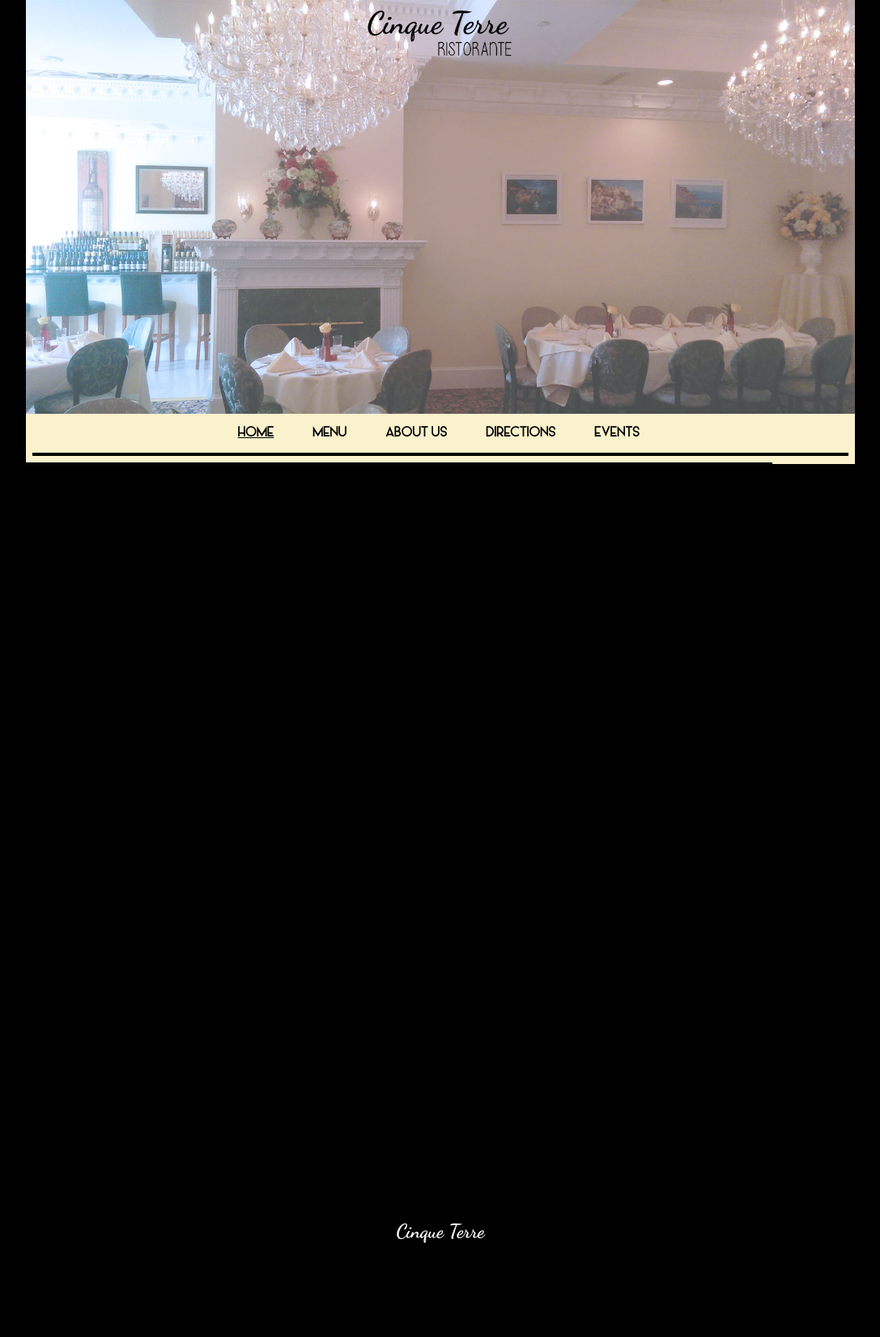
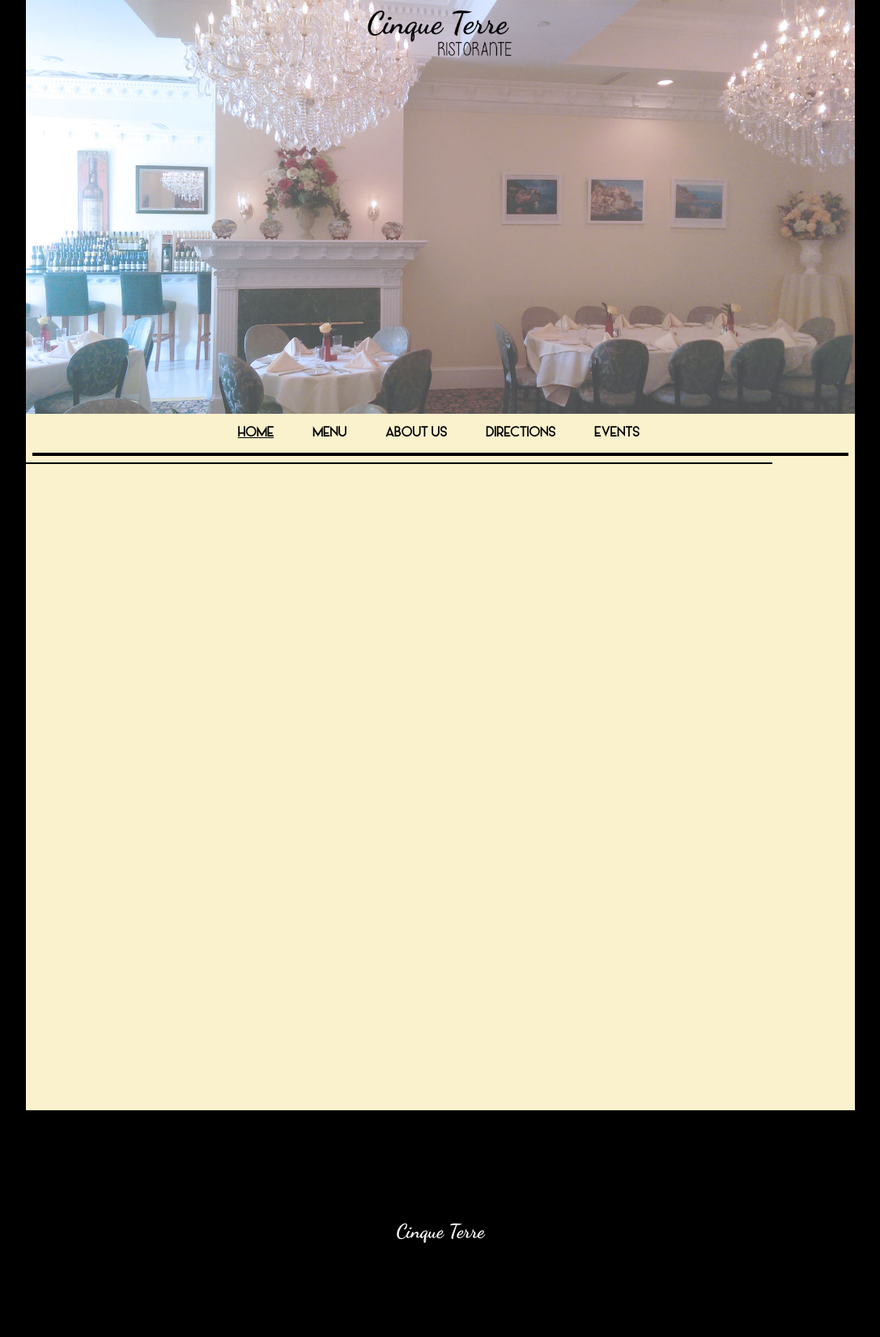
Before and after one commit to cinqueterreli/cinqueterre.github.io, a Jekyll site: the page built from 00index.html, in a window 1280 px wide. Shown: the whole page at 81% size, without its empty margins (96-1183 px from the left). Built offline with Jekyll 4.4.1, drawn with Linux system fonts in a browser that asks for light colours.

Commit message:
added min height

```diff
--- a/css/main.css
+++ b/css/main.css
@@ -98,7 +98,7 @@
 	overflow:auto;
 	padding bottom:180px;
 	background-color:#FAF1CD;
-	min-height:100%;
+	min-height:800px;
 }
 
 
```
